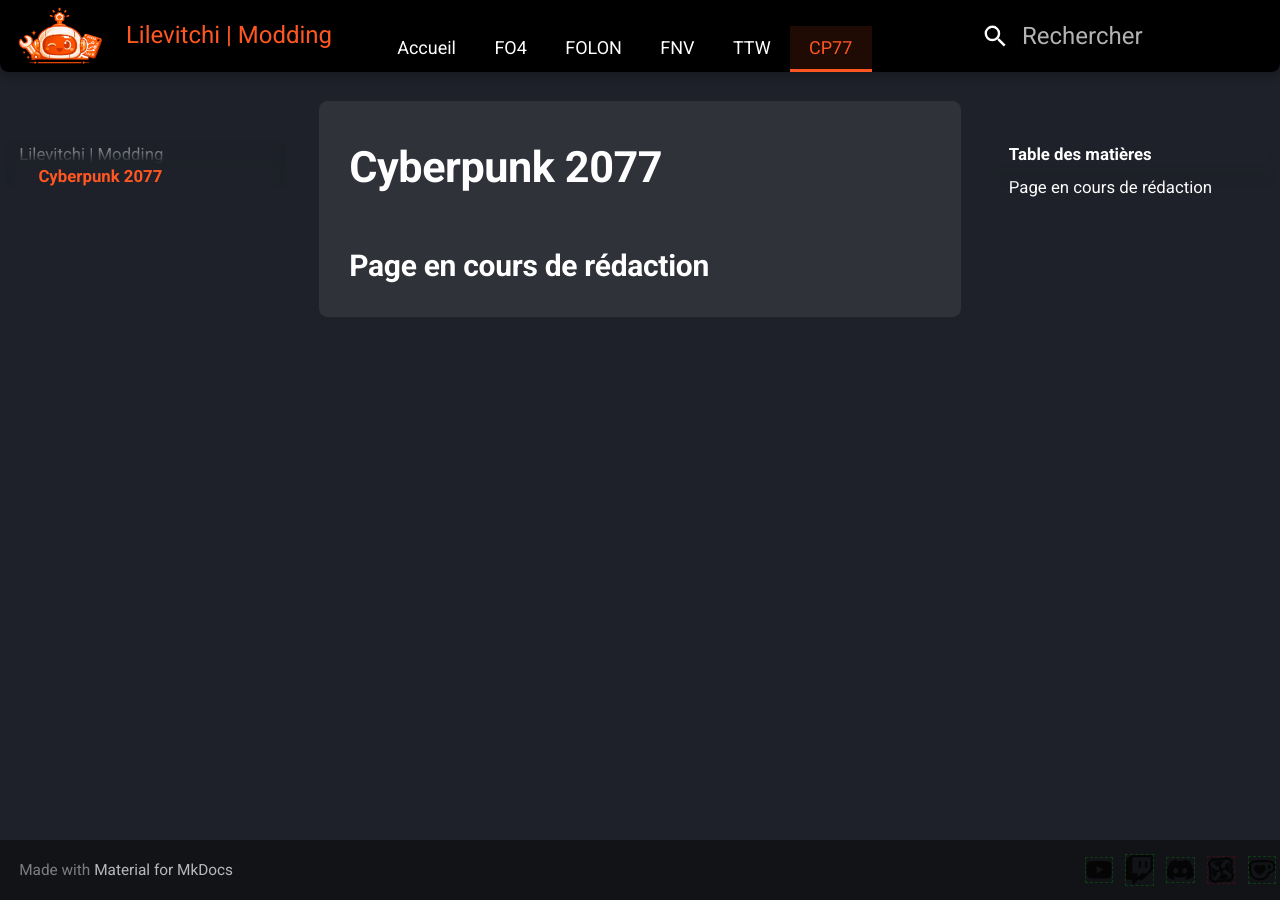
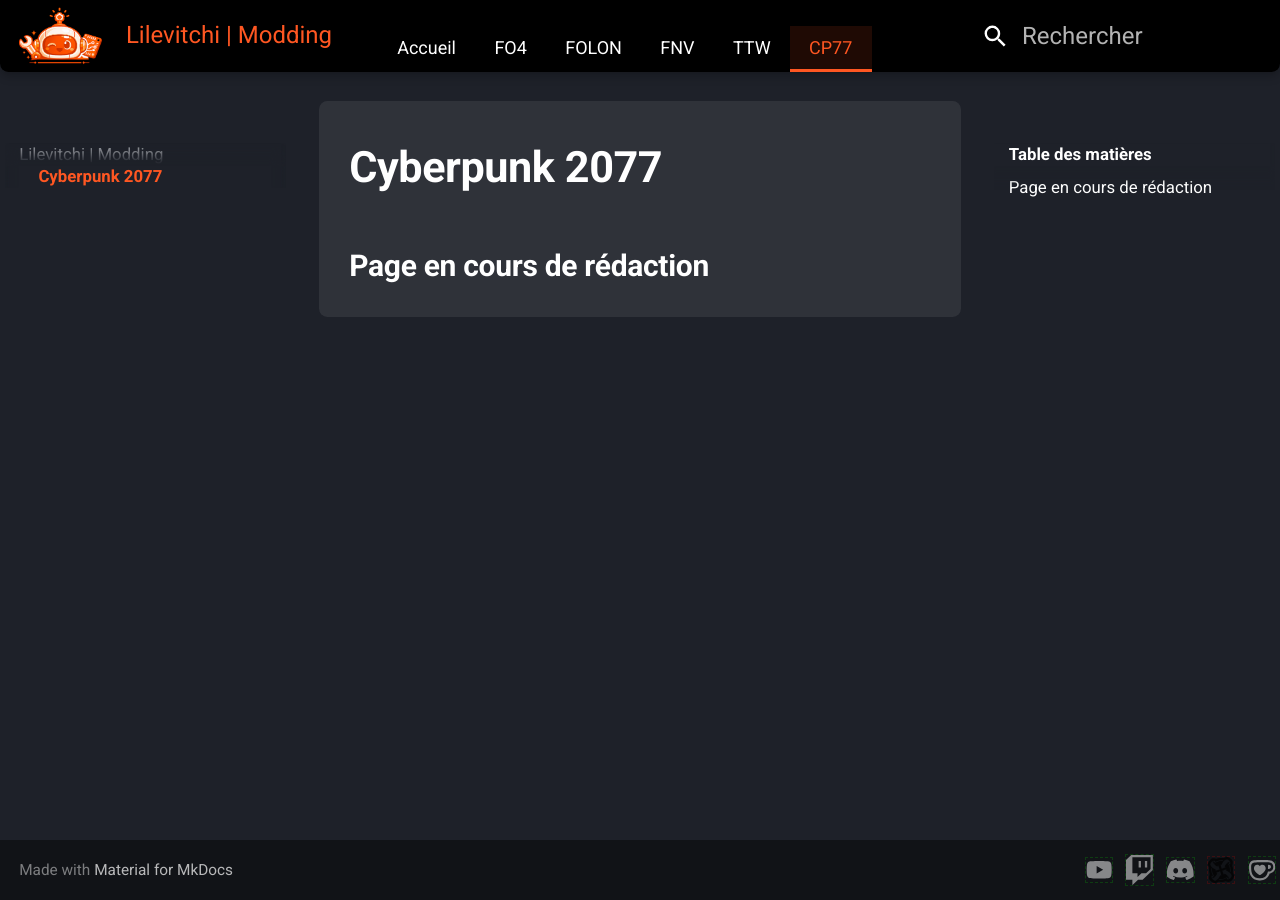
Before and after one commit to Lilevitchi/lilevitchi.github.io, an MkDocs documentation site: the page built from docs/cyberpunk/index.md, in a window 1280 px wide. Built offline with MkDocs 1.6.1 and Material for MkDocs 9.7.7, drawn with Linux system fonts in a browser that asks for light colours.

Commit message:
Update extra.css

```diff
--- a/docs/stylesheets/extra.css
+++ b/docs/stylesheets/extra.css
@@ -670,11 +670,12 @@
 
 /* SVG des icônes sociales */
 [data-md-color-scheme] .md-footer-social__link svg {
-    justify-content: center;
-   /* max-height: 1.1rem;
+   /* justify-content: center;
+    max-height: 1.1rem;
     width: 1.1rem;
+
+    display: block; */
     fill: currentColor;
-    display: block; */
     outline: 1px dashed rgba(0, 255, 0, 0.25); /* Vert */
 }
 /*
```
